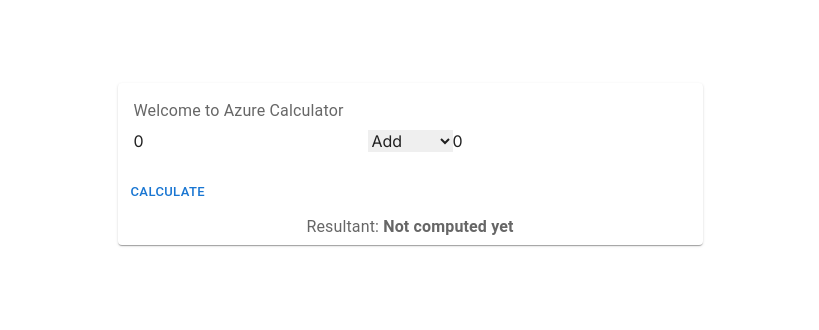
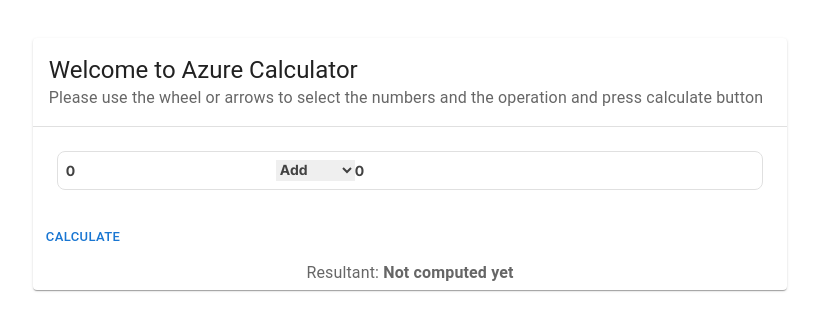
Before and after one commit to kmilovm/azure-calculator, a Next.js app: page / in a window 1280 px wide. Shown: the part 236-566 px from the top of the page, without its empty margins (230-1049 px from the left). Built offline with nearby package versions, Linux system fonts and the light colour scheme; no server answers.

Commit message:
little tweeks to ease use, adding production vars

```diff
--- a/src/app/components/calculator.tsx
+++ b/src/app/components/calculator.tsx
@@ -10,35 +10,26 @@
 import * as signalR from "@microsoft/signalr";
 import { SignalRConnectionInfo } from "../models/signalRConnectionInfo";
 import { SignalRMessage } from "../models/signalRMessage";
+import CardHeader from "@mui/material/CardHeader";
+import IconButton from "@mui/material/IconButton";
+import Divider from "@mui/material/Divider";
 
 const CalculatorForm: React.FC = () => {
   const [number1, setNumber1] = useState<number>(0);
   const [number2, setNumber2] = useState<number>(0);
   const [operation, setOperation] = useState<string>("add");
   const [result, setResult] = useState<string | null>(null);
-  const [signalRConnectionInfo, setSignalRConnectionInfo] = useState<SignalRConnectionInfo>();
+  const [signalRConnectionInfo, setSignalRConnectionInfo] =  useState<SignalRConnectionInfo>();
 
   useEffect(() => {
     if (!signalRConnectionInfo) {
       const getSignalRConnectionInfo = async () => {
-        const response = await fetch(process.env.NEXT_PUBLIC_FUNCTION_NEGOCIATE, {
-          method: "POST",
-          headers: {
-            "x-ms-client-principal-id": "kmi",
-          }
-        });
-
-        if (!response.ok) {
-          throw new Error(`HTTP error! status: ${response.status}`);
-        } else {
-          response.json().then(result => {
-            console.log(result)
-            setSignalRConnectionInfo(result)
-          });
-        }
+        const url = process.env.NEXT_PUBLIC_FUNCTION_NEGOCIATE!;
+        await getSignalConnectionInfo(url, setSignalRConnectionInfo);
       };
       getSignalRConnectionInfo();
     }
+    // eslint-disable-next-line react-hooks/exhaustive-deps
   }, []);
 
   useEffect(() => {
@@ -61,25 +52,42 @@
   }, [signalRConnectionInfo]);
 
   const handleCalculate = async () => {
-    setResult('Sending operation to server, please wait!');
-    const signalRMessage : SignalRMessage = {
-      userId:"calculator",
-      num1:number1,
-      num2:number2,
-      operation:operation
-    }
-    const response = await fetch(process.env.NEXT_PUBLIC_FUNCTION_API, {
+    setResult("Sending operation to server, please wait!");
+    const signalRMessage: SignalRMessage = {
+      userId: "calculator",
+      num1: number1,
+      num2: number2,
+      operation: operation,
+    };
+    const url = process.env.NEXT_PUBLIC_FUNCTION_API!;
+    await fetch(url, {
       method: "POST",
       headers: {
         "Content-Type": "application/json",
       },
       body: JSON.stringify(signalRMessage),
+    })
+      .then((res) => {})
+      .catch((error) => {
+        throw new Error(`HTTP error! status: ${error}`);
       });
+  };
 
-    if (!response.ok) {
-      throw new Error(`HTTP error! status: ${response.status}`);
+  async function getSignalConnectionInfo(url: string, setSignalRConnectionInfo: React.Dispatch<React.SetStateAction<SignalRConnectionInfo | undefined>>) {
+    await fetch(url, {
+      method: "POST",
+      headers: {
+        "x-ms-client-principal-id": "Calculate",
+      },
+    }).then((res) => {
+      res.json().then((result) => {
+        setSignalRConnectionInfo(result);
+      });
+    }).catch((error) => {
+      console.log("error", error);
+      throw new Error(`HTTP error! status: ${error}`);
+    });
   }
-  };
 
   return (
     <Box
@@ -89,16 +97,37 @@
       style={{ minHeight: "100vh" }}
     >
       <Card sx={{ minWidth: 275 }}>
+        <CardHeader
+          action={<IconButton aria-label="settings"></IconButton>}
+          title="Welcome to Azure Calculator"
+          subheader="Please use the wheel or arrows to select the numbers and the operation and press calculate button"
+        />
+        <Divider />
         <CardContent>
-          <Typography sx={{ fontSize: 16 }} color="text.secondary" gutterBottom>
-            Welcome to Azure Calculator
-          </Typography>
+          <Box
+            sx={{
+              display: "flex",
+              m: 1,
+              p: 1,
+              bgcolor: (theme) =>
+                theme.palette.mode === "dark" ? "#101010" : "#fff",
+              color: (theme) =>
+                theme.palette.mode === "dark" ? "grey.300" : "grey.800",
+              border: "1px solid",
+              borderColor: (theme) =>
+                theme.palette.mode === "dark" ? "grey.800" : "grey.300",
+              borderRadius: 2,
+              fontSize: "0.875rem",
+              fontWeight: "700",
+            }}
+          >
             <input
               type="number"
               title="number1"
               placeholder="Enter number 1"
-            className="w-full p-2 mb-2 border rounded"
+              className="w-full p-2 mb-2 border rounded text-center"
               value={number1}
+              onKeyPress={(event) => { event.preventDefault(); }} onPaste={(event) => { event.preventDefault(); }}
               onChange={(e) => setNumber1(Number(e.target.value))}
             />
             <select
@@ -108,7 +137,7 @@
               onChange={(e) => setOperation(e.target.value)}
             >
               <option value="add">Add</option>
-            <option value="substract">Subtract</option>
+              <option value="subtract">Subtract</option>
               <option value="multiply">Multiply</option>
               <option value="divide">Divide</option>
             </select>
@@ -116,20 +145,23 @@
               type="number"
               title="number2"
               placeholder="Enter number 2"
-            className="w-full p-2 mb-2 border rounded"
+              className="w-full p-2 mb-2 border rounded text-center"
               value={number2}
+              onKeyPress={(event) => { event.preventDefault(); }} onPaste={(event) => { event.preventDefault(); }}
               onChange={(e) => setNumber2(Number(e.target.value))}
             />
+          </Box>
         </CardContent>
         <CardActions>
+          <Box display="flex" justifyContent="left" alignItems="left">
             <Button size="small" onClick={handleCalculate}>
               Calculate
             </Button>
+          </Box>
         </CardActions>
         <Box display="flex" justifyContent="center" alignItems="center">
           <Typography sx={{ fontSize: 16 }} color="text.secondary" gutterBottom>
-            Resultant:{" "}
-            <b>{result != null ? result : "Not computed yet"}</b>
+            Resultant: <b>{result ?? "Not computed yet"}</b>
           </Typography>
         </Box>
       </Card>
```
Also changed, not shown: 1 other file (tests, documents, lock files or other folders). Lines whose indentation alone changed are shown as unchanged.
